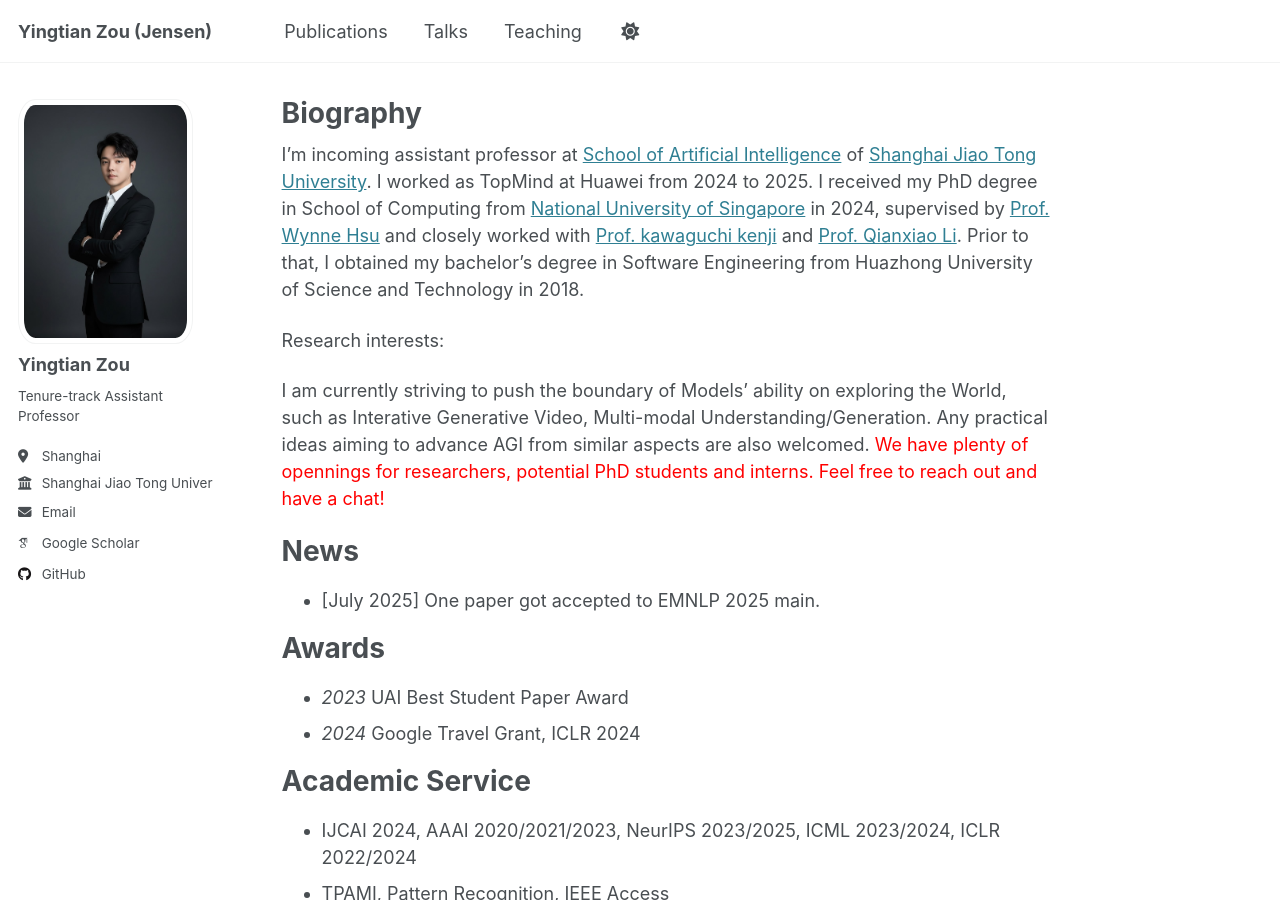
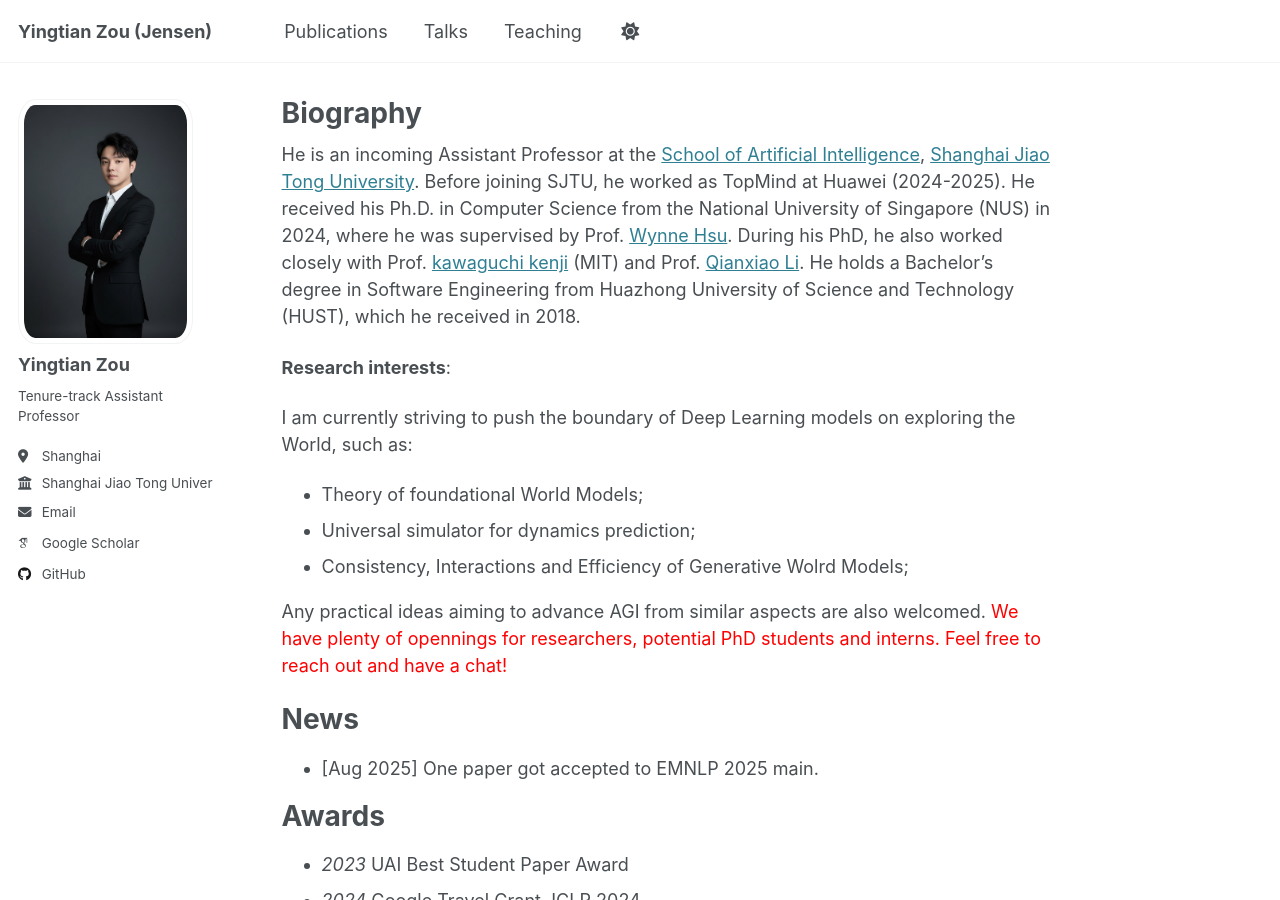
Before and after one commit to jensen888/jensen888.github.io, a Jekyll site: the page built from _pages/about.md, in a window 1280 px wide and 900 px high. Built offline with Jekyll 4.4.1, drawn with Linux system fonts in a browser that asks for light colours; some web fonts are replaced.

Commit message:
Update about.md

```diff
--- a/_pages/about.md
+++ b/_pages/about.md
@@ -7,15 +7,21 @@ redirect_from:
   - /about.html
 ---
 
-I'm incoming assistant professor at [School of Artificial Intelligence](https://soai.sjtu.edu.cn/) of [Shanghai Jiao Tong University](http://en.sjtu.edu.cn/). I worked as TopMind at Huawei from 2024 to 2025. I received my PhD degree in School of Computing from [National University of Singapore](https://www.comp.nus.edu.sg/) in 2024, supervised by [Prof. Wynne Hsu](https://www.comp.nus.edu.sg/~whsu/) and closely worked with [Prof. kawaguchi kenji](https://ml.comp.nus.edu.sg/#members) and [Prof. Qianxiao Li](https://blog.nus.edu.sg/qianxiaoli/). Prior to that, I obtained my bachelor's degree in Software Engineering from Huazhong University of Science and Technology in 2018.
 
-Research interests:
+He is an incoming Assistant Professor at the [School of Artificial Intelligence](https://soai.sjtu.edu.cn/), [Shanghai Jiao Tong University](http://en.sjtu.edu.cn/). Before joining SJTU, he worked as TopMind at Huawei (2024-2025). He received his Ph.D. in Computer Science from the National University of Singapore (NUS) in 2024, where he was supervised by Prof. [Wynne Hsu](https://www.comp.nus.edu.sg/~whsu/). During his PhD, he also worked closely with Prof. [kawaguchi kenji](https://ml.comp.nus.edu.sg/#members) (MIT) and Prof. [Qianxiao Li](https://blog.nus.edu.sg/qianxiaoli/). He holds a Bachelor's degree in Software Engineering from Huazhong University of Science and Technology (HUST), which he received in 2018.
 
-I am currently striving to push the boundary of Models' ability on exploring the World, such as Interative Generative Video, Multi-modal Understanding/Generation. Any practical ideas aiming to advance AGI from similar aspects are also welcomed.  <font color=red>We have plenty of opennings for researchers, potential PhD students and interns. Feel free to reach out and have a chat!</font>
+**Research interests**:
+
+I am currently striving to push the boundary of Deep Learning models on exploring the World, such as:
+- Theory of foundational World Models;
+- Universal simulator for dynamics prediction;
+- Consistency, Interactions and Efficiency of Generative Wolrd Models;
+
+Any practical ideas aiming to advance AGI from similar aspects are also welcomed.  <font color=red>We have plenty of opennings for researchers, potential PhD students and interns. Feel free to reach out and have a chat!</font>
 
 News
 ======
-- [July 2025] One paper got accepted to EMNLP 2025 main.
+- [Aug 2025] One paper got accepted to EMNLP 2025 main.
 
 
 Awards
```
